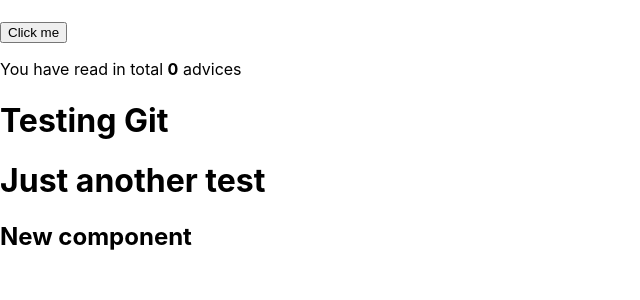
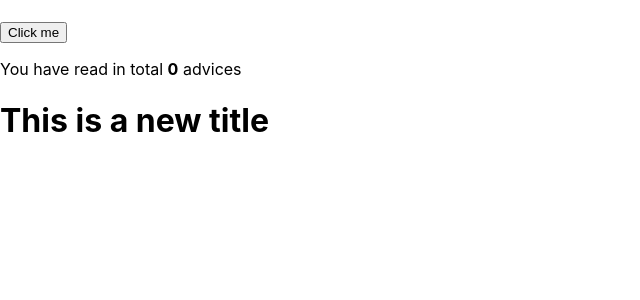
Before and after one commit to Ibrakaaaa/github-vjezba, a React (Create React App) app: page / in a window 1280 px wide. Shown: the top 300 px of the page, without its empty margins (0-640 px from the left). Built offline with nearby package versions, Linux system fonts and the light colour scheme; no server answers.

Commit message:
settings back

```diff
--- a/src/App.js
+++ b/src/App.js
@@ -28,9 +28,7 @@ function App() {
       <h1>{advice}</h1>
       <button onClick={fetchAdvice}>Click me</button>
       <Message count={count} />
-<Testing />
-<Testing2 />
-<NewComponent />
+      <NewTitle />
     </div>
   );
 }
@@ -41,16 +39,8 @@ function Message({count}) {
 
 }
 
-function Testing() {
-  return <h1>Testing Git</h1>
-}
-
-function Testing2() {
-  return <h1>Just another test</h1>
-}
-
-function NewComponent() {
-  return <h2>New component</h2>
+function NewTitle() {
+  return <h1>This is a new title</h1>
 }
 
 export default App;
```
